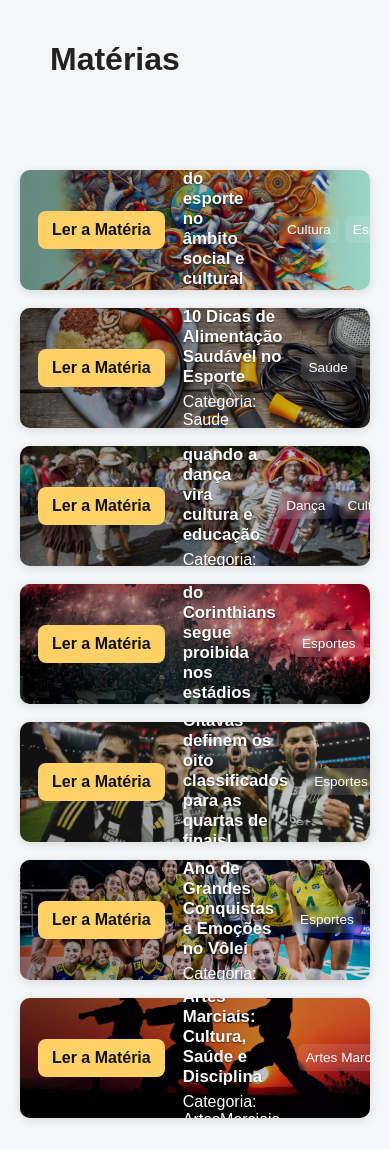
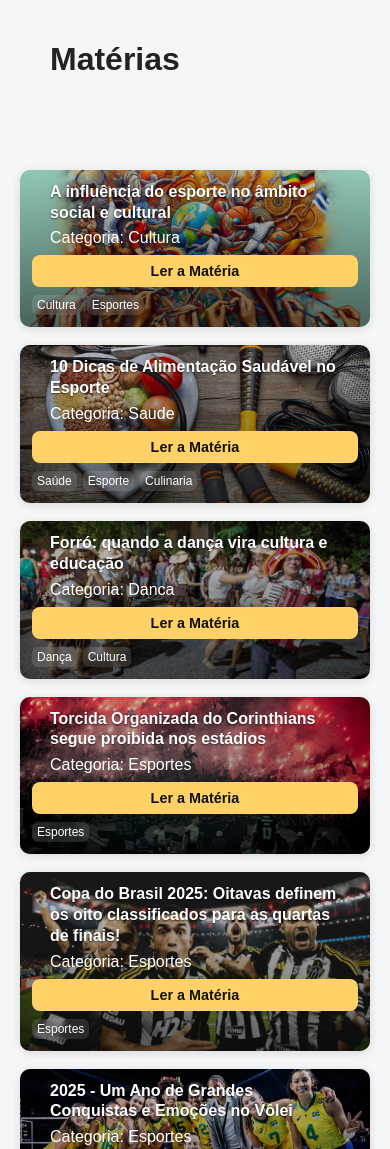
Before and after one commit to TiagoFG-DEV/EducaFit, a plain HTML site: page explorer.html in a window 390 px wide. Shown: the part 1160-2309 px from the top of the page. Drawn offline with Linux system fonts and the light colour scheme.

Commit message:
Versão 3.0 - Responsividade

```diff
--- a/css/stylesExplorer.css
+++ b/css/stylesExplorer.css
@@ -295,3 +295,58 @@ nav a:hover {
         padding: 12px;
     }
 }
+
+@media (max-width: 520px) {
+    .materia-item {
+        flex-direction: column;
+        height: auto;
+        padding: 12px;
+    }
+
+    .materia-item::before {
+        background: linear-gradient(to top, rgba(0, 0, 0, 0.6), rgba(0, 0, 0, 0.2));
+    }
+
+    .materia-item .conteudo {
+        flex-direction: column;
+        align-items: flex-start;
+        padding: 0;
+        gap: 8px;
+    }
+
+    /* Forçando ordem */
+    .materia-item .info {
+        order: 1;
+        width: 100%;
+    }
+
+    .materia-item .action {
+        order: 2;
+        width: 100%;
+    }
+
+    .materia-item .meta {
+        order: 3;
+        width: 100%;
+        align-items: flex-start;
+        gap: 4px;
+    }
+
+    /* Ajustes visuais */
+    .materia-item .info h2 {
+        font-size: 1rem;
+        line-height: 1.3;
+    }
+
+    .ler-btn {
+        width: 100%;
+        text-align: center;
+        padding: 8px 0;
+        font-size: 0.9rem;
+    }
+
+    .tag {
+        font-size: 0.75rem;
+        padding: 3px 5px;
+    }
+}
```
Also changed, not shown: css/styles.css (+23 -55 lines), index.html (+13 -4 lines).
